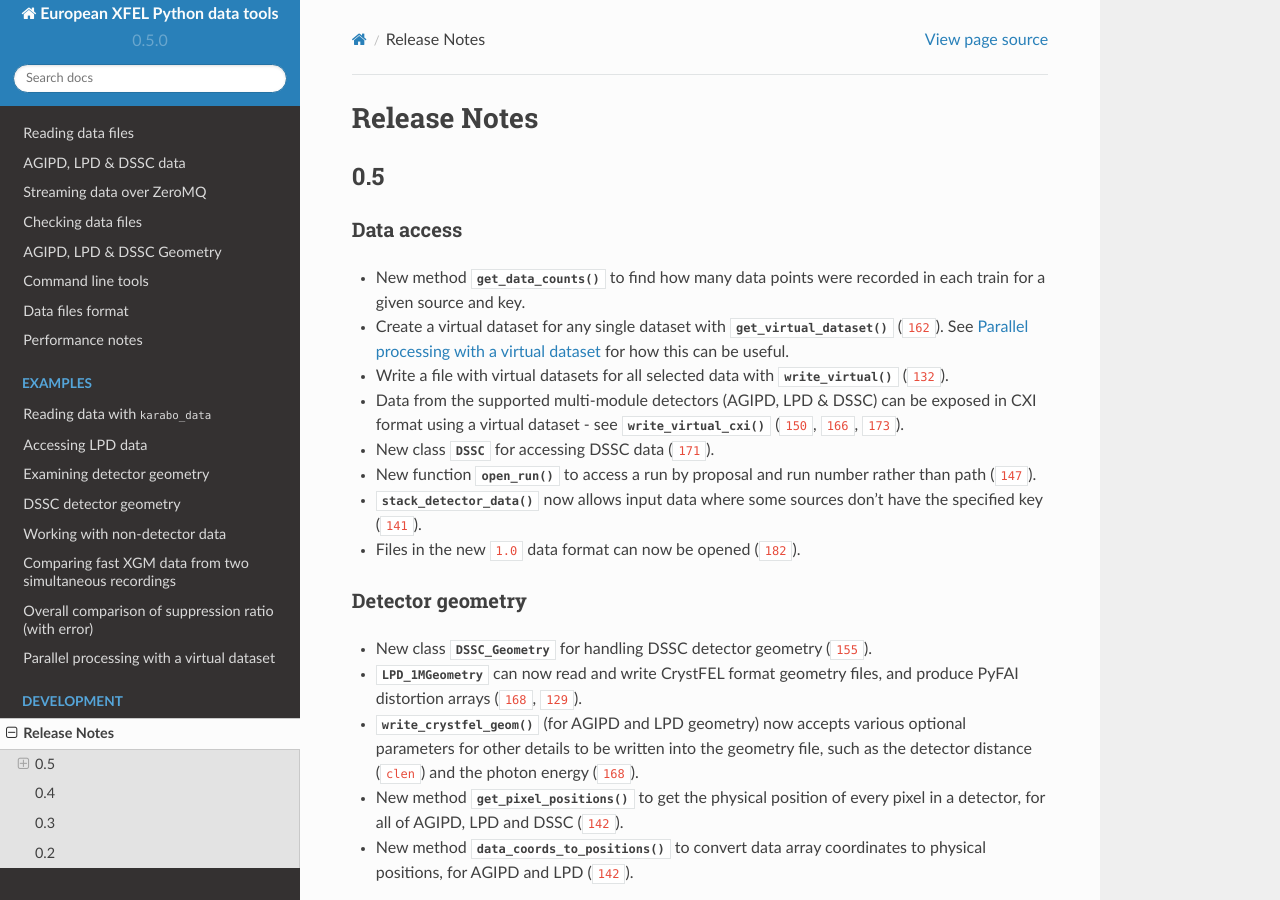
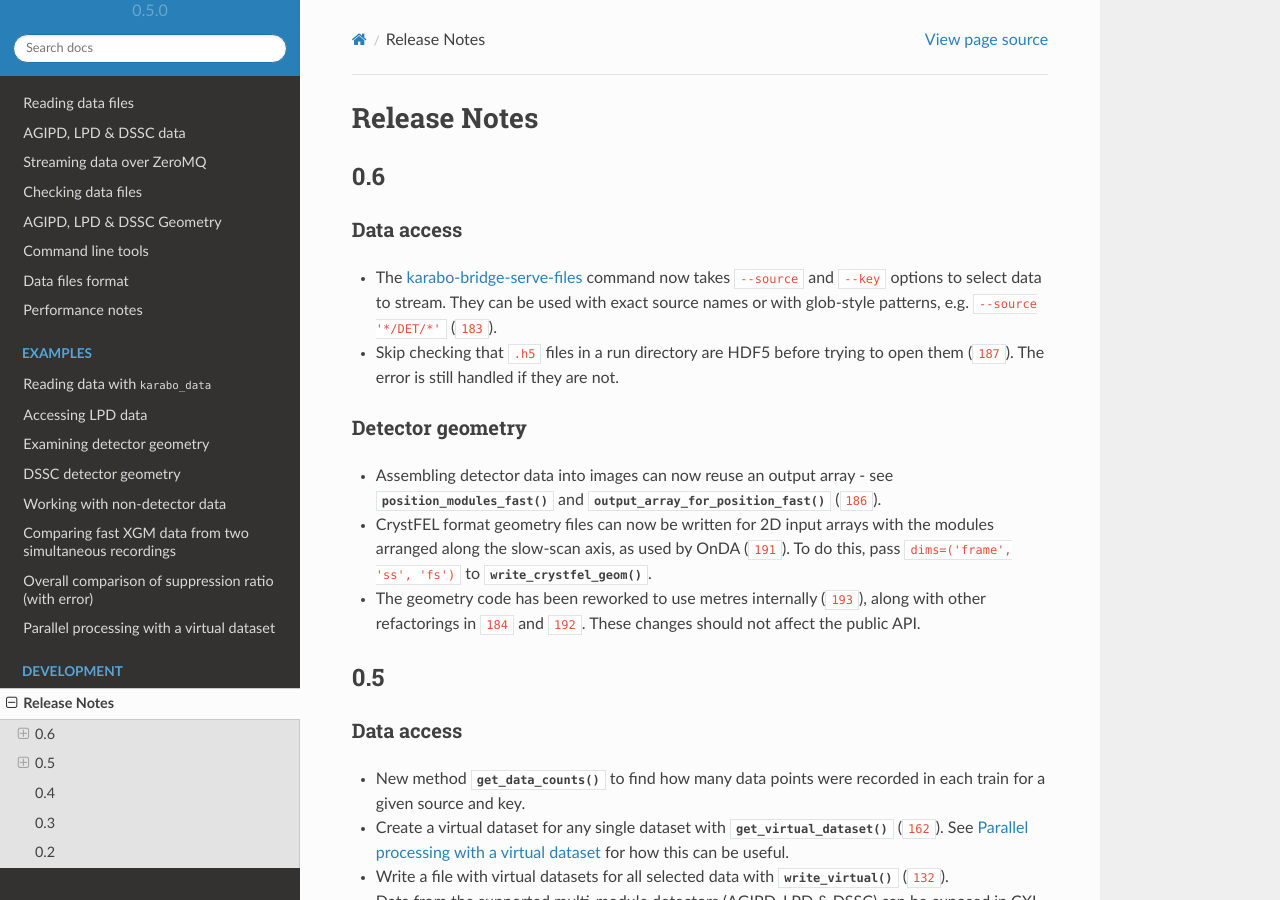
Before and after one commit to European-XFEL/karabo_data, a Sphinx documentation site: the page built from docs/changelog.rst, in a window 1280 px wide and 900 px high. Built offline with Sphinx 7.4.7 and the Read the Docs theme 2.0.0, drawn with Linux system fonts in a browser that asks for light colours; pages that are not in the unit, such as notebooks, are missing from menus; cross-references to code outside the pages are shown as plain code.

Commit message:
Start writing release notes for 0.6

```diff
--- a/docs/changelog.rst
+++ b/docs/changelog.rst
@@ -1,5 +1,31 @@
 Release Notes
 =============
+
+0.6
+---
+
+Data access
+~~~~~~~~~~~
+
+- The :ref:`cmd-serve-files` command now takes ``--source`` and ``--key``
+  options to select data to stream. They can be used with exact source names
+  or with glob-style patterns, e.g. ``--source '*/DET/*'`` (:ghpull:`183`).
+- Skip checking that ``.h5`` files in a run directory are HDF5 before trying to
+  open them (:ghpull:`187`). The error is still handled if they are not.
+
+Detector geometry
+~~~~~~~~~~~~~~~~~
+
+- Assembling detector data into images can now reuse an output array - see
+  :meth:`~.AGIPD_1MGeometry.position_modules_fast` and
+  :meth:`~.AGIPD_1MGeometry.output_array_for_position_fast` (:ghpull:`186`).
+- CrystFEL format geometry files can now be written for 2D input arrays with the
+  modules arranged along the slow-scan axis, as used by OnDA (:ghpull:`191`).
+  To do this, pass ``dims=('frame', 'ss', 'fs')`` to
+  :meth:`~.AGIPD_1MGeometry.write_crystfel_geom`.
+- The geometry code has been reworked to use metres internally (:ghpull:`193`),
+  along with other refactorings in :ghpull:`184` and :ghpull:`192`.
+  These changes should not affect the public API.
 
 0.5
 ---
--- a/docs/cli.rst
+++ b/docs/cli.rst
@@ -31,6 +31,8 @@
 If it finds problems with the data, the program will produce a list of them and
 exit with status 1.
 
+.. _cmd-serve-files:
+
 ``karabo-bridge-serve-files``
 -----------------------------
 
```
